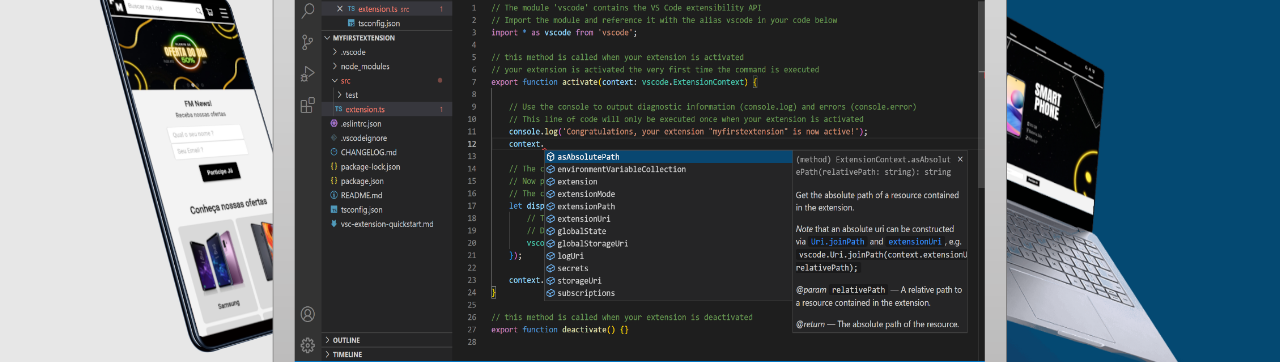
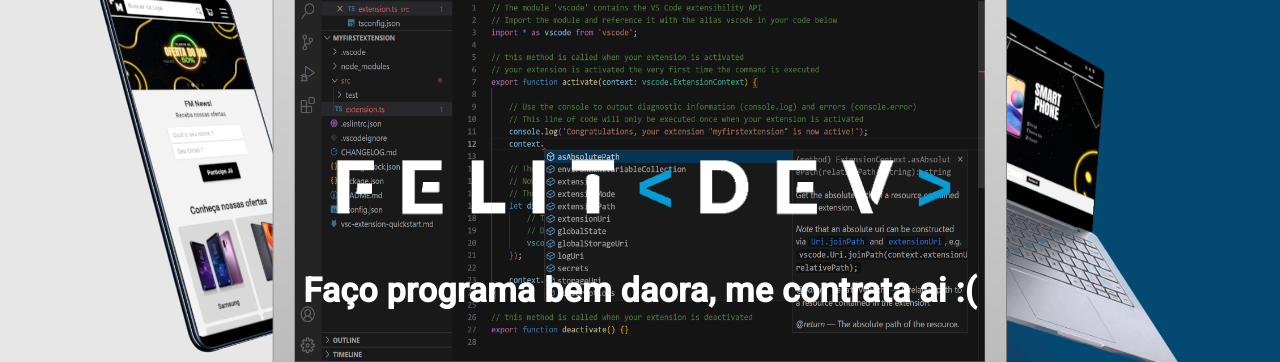
Before and after one commit to Felipe-alv-es/site-portifolio, a React (Create React App) app: page / in a window 1280 px wide. Shown: the part 170-532 px from the top of the page. Built offline with nearby package versions, Linux system fonts and the light colour scheme; no server answers.

Commit message:
chore(Home): homepage animations finished

```diff
--- a/src/components/About/About.js
+++ b/src/components/About/About.js
@@ -11,7 +11,7 @@
 
 const About = () => {
   return (
-    <Box sx={getContainerStyle} id="Sobre">
+    <Box sx={getContainerStyle}>
       <Box sx={getContentStyle}>
         <Box sx={getTitleStyle}>
           <Typography
--- a/src/components/AboutMe/AboutMe.js
+++ b/src/components/AboutMe/AboutMe.js
@@ -23,7 +23,7 @@
 
 const AboutMe = () => {
   return (
-    <Box sx={getContainerStyle} id="Home">
+    <Box sx={getContainerStyle} id="Sobre">
       <Box sx={getContentStyle}>
         <Box sx={getTitleStyle}>
           <Typography
--- a/src/components/Home/Home.js
+++ b/src/components/Home/Home.js
@@ -2,12 +2,13 @@
 import { BsChevronUp } from "react-icons/bs";
 import { HashLink } from "react-router-hash-link";
 import Navbar from "../Navbar/Navbar";
-import { Box, Fab } from "@mui/material";
+import { Box, Fab, Typography } from "@mui/material";
 import { getContainerStyle } from "./Home.styles.ts";
 import laptop from "../../assets/images/CommumImages/HomepageImages/OnlyNote.png";
 import phone from "../../assets/images/CommumImages/HomepageImages/OnlyPhone.png";
 import xiomiNote from "../../assets/images/CommumImages/HomepageImages/OnlyXiomiNote.png";
 import noteBack from "../../assets/images/CommumImages/HomepageImages/HomePageImage.png";
+import Logo from "../../assets/images/Logos/felitLogoWhite.png";
 
 const Home = () => {
   return (
@@ -23,8 +24,8 @@
           sx={{
             width: "85%",
             position: "absolute",
-            animation: "1.5s invisibleFrame, 2s swipeIn",
-            animationDelay: "0ms, 1.5s",
+            animation: "0.5s invisibleFrame, 2s swipeIn",
+            animationDelay: "0ms, 0.5s",
             "@keyframes swipeIn": {
               "0%": {
                 transform: "rotate(-90deg)",
@@ -56,8 +57,8 @@
             width: "85%",
             position: "absolute",
             zIndex: 1,
-            animation: "1s invisibleFrame, 1s slideIn",
-            animationDelay: "0ms, 1s",
+            animation: "0.5s invisibleFrame, 1s slideIn",
+            animationDelay: "0ms, 0.5s",
             "@keyframes slideIn": {
               "0%": {
                 transform: "translateY(-100%)",
@@ -87,8 +88,8 @@
           sx={{
             width: "85%",
             position: "absolute",
-            animation: "2s invisibleFrame, 2s swipeInNotebook",
-            animationDelay: "0ms, 1.5s",
+            animation: "0.5s invisibleFrame, 2s swipeInNotebook",
+            animationDelay: "0ms, 0.5s",
             "@keyframes swipeInNotebook": {
               "0%": {
                 transform: "rotate(90deg)",
@@ -116,12 +117,57 @@
           alt="Man avatar generic image"
         />
         <Box
-          sx={{ width: "85%", opacity: "0" }}
+          sx={{
+            width: "50%",
+            position: "absolute",
+            zIndex: "2",
+            top: "30%",
+            animation: "2s invisibleFrame, 1s swipeInLogo",
+            animationDelay: "0ms, 2s",
+            "@keyframes swipeInLogo": {
+              "0%": {
+                transform: "translateX(-100%)",
+                opacity: "0",
+              },
+              "-100%": {
+                transform: "translateX(0)",
+                opacity: "100",
+              },
+            },
+            "@keyframes invisibleFrame": {
+              "0%": {
+                opacity: "0",
+              },
+              "100%": {
+                opacity: "0",
+              },
+            },
+          }}
           component="img"
-          src={noteBack}
+          src={Logo}
           alt="Man avatar generic image"
         />
+        <Typography
+          variant="h4"
+          sx={{
+            color: "white",
+            zIndex: "2",
+            position: "absolute",
+            top: "55%",
+            fontWeight: "bold",
+            animation: "2s invisibleFrame, 1s swipeInLogo",
+            animationDelay: "0ms, 2s",
+          }}
+        >
+          {"Faço programa bem daora, me contrata ai :("}
+        </Typography>
       </Box>
+      <Box
+        sx={{ width: "85%", opacity: "0" }}
+        component="img"
+        src={noteBack}
+        alt="Man avatar generic image"
+      />
       <Fab
         sx={{
           position: "fixed",
```
Also changed, not shown: src/assets/images/CommumImages/HomepageImages/OnlyNote.png, src/assets/images/Logos/felitLogoWhite.png (added).
